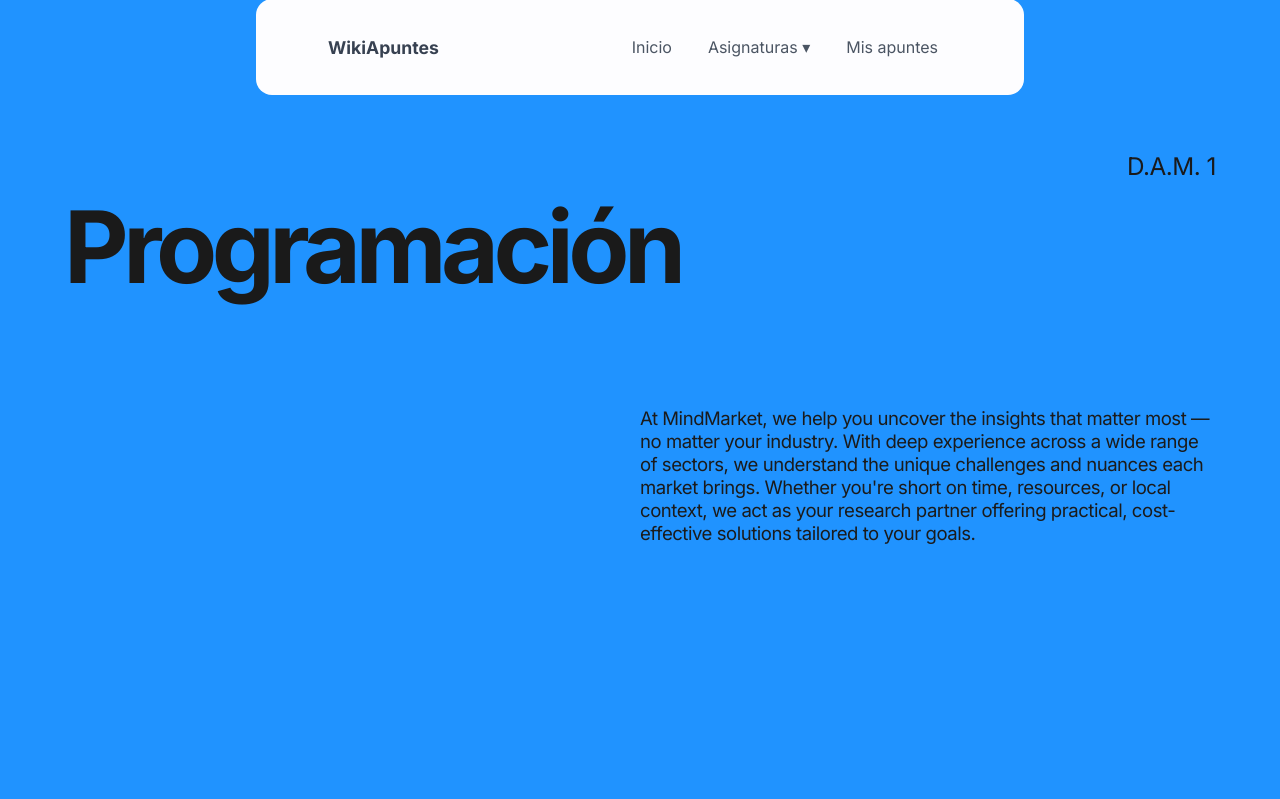
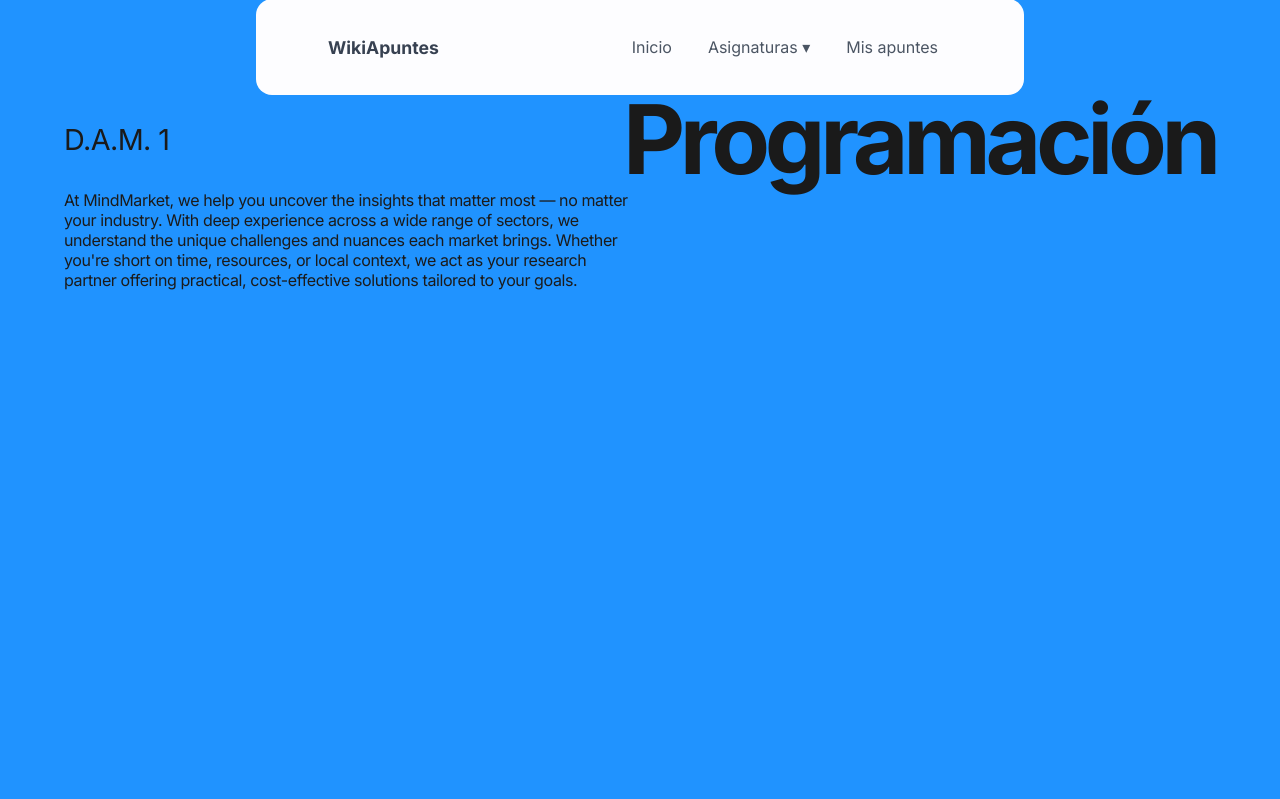
Before and after one commit to Eukeni666/RETO-LENGUAJE-DE-MARCAS, a PHP site: page /index.html in a window 1280 px wide. Shown: the part 49-848 px from the top of the page. Run offline with PHP 8.4, Linux system fonts and the light colour scheme.

Commit message:
Cambio en el título de portada

```diff
--- a/src/styles/index.css
+++ b/src/styles/index.css
@@ -145,16 +145,6 @@ nav button:hover {
   display: block;
 }
 
-.acceso-sesion {
-  background: var(--color-superficie);
-  color: var(--color-principal);
-  padding: 10px 16px;
-  border-radius: 1rem;
-  display: flex;
-  justify-content: center;
-  align-items: center;
-  font-weight: 700;
-}
 
 .pagina-asignatura {
   width: 100%;
@@ -169,25 +159,21 @@ nav button:hover {
 }
 
 .contenido-portada {
-  position: relative;
   display: flex;
+  align-items: center;
+  justify-content: space-between;
   flex-wrap: wrap;
-  align-items: flex-start;
-  justify-content: space-between;
-  gap: 0.75rem 2.2rem;
-  min-height: 34rem;
 }
 
 .texto-portada {
-  flex: 1 1 420px;
-  padding-top: 3.5rem;
-  order: 1;
-  z-index: 2;
+  width: 100%;
+  display: flex;
+  justify-content: space-between;
+  align-items: center;
 }
 
 .curso {
-  margin-bottom: 1.25rem;
-  font-size: clamp(1.15rem, 1.9vw, 1.7rem);
+  font-size: 1.8rem;
   font-weight: 500;
   color: var(--color-portada);
   letter-spacing: -0.02em;
@@ -196,17 +182,14 @@ nav button:hover {
 
 .texto-portada h1 {
   font-family: var(--fuente-titulos);
-  font-size: clamp(3rem, 7.8vw, 8.3rem);
+  font-size: 6rem;
+  font-weight: 700;
+  color: var(--color-portada);
   line-height: 0.92;
   letter-spacing: -0.055em;
-  font-weight: 700;
-  max-width: 8.2ch;
-  color: var(--color-portada);
 }
 
 .descripcion-portada {
-  flex: 0 1 36rem;
-  margin-left: auto;
   max-width: 36rem;
   padding-top: 0.5rem;
   order: 4;
@@ -214,7 +197,6 @@ nav button:hover {
 }
 
 .descripcion-portada p {
-  font-size: clamp(1rem, 1.45vw, 1.3rem);
   line-height: 1.24;
   letter-spacing: -0.025em;
   color: var(--color-texto-cuerpo);
```
